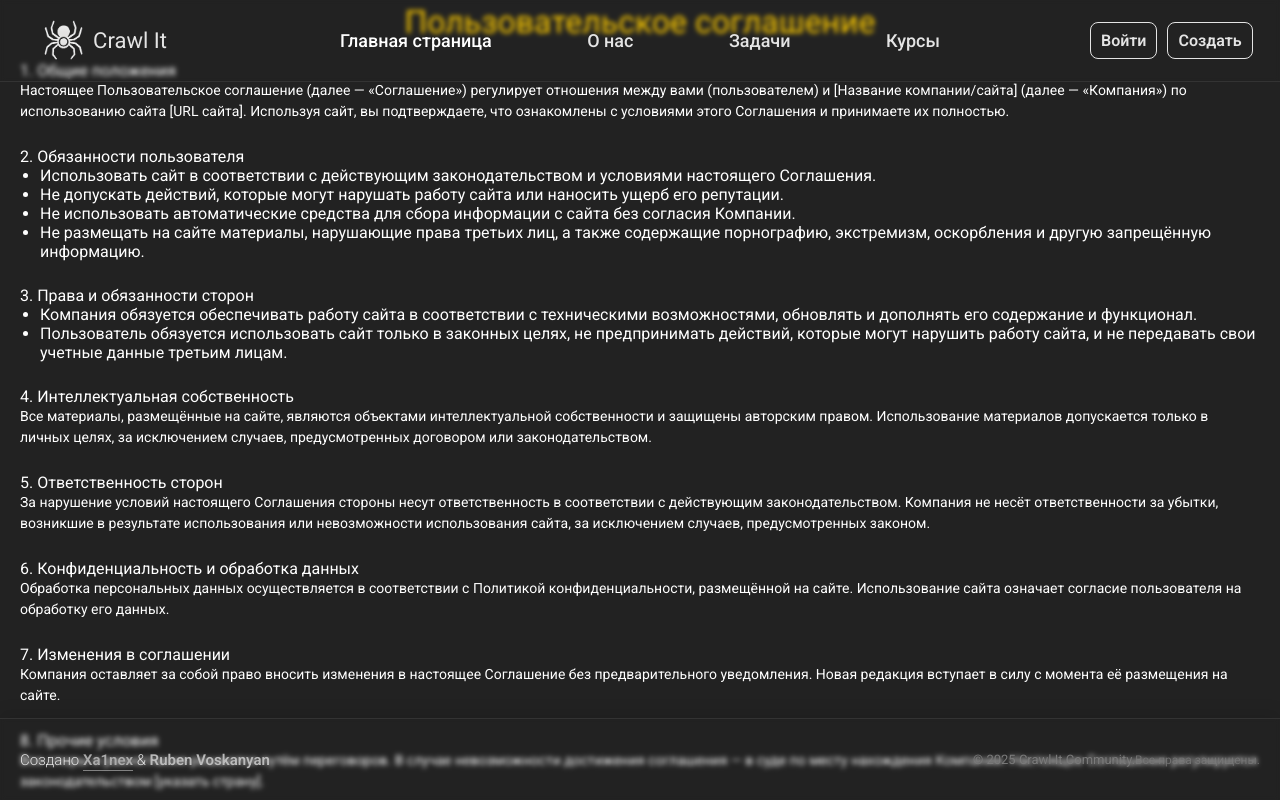
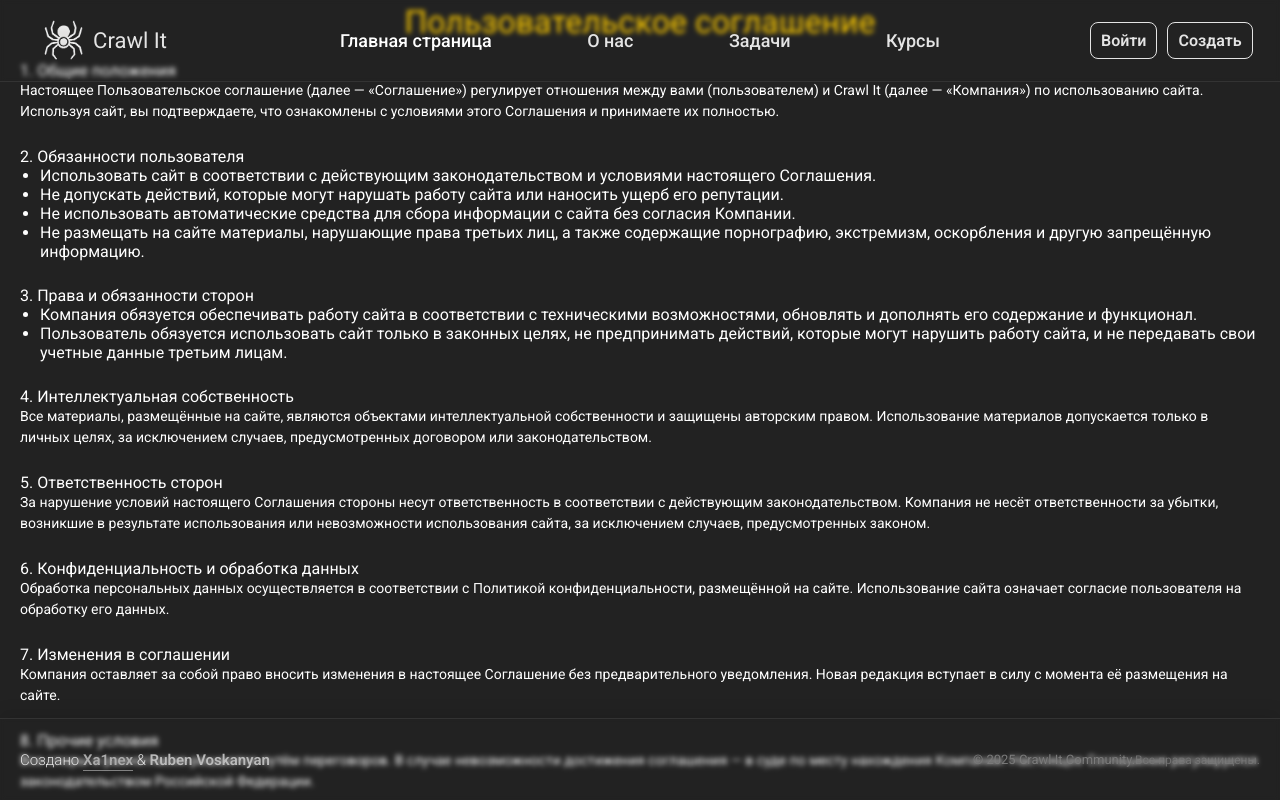
Before and after one commit to Hikoro822/Crawl-It, a Vue app: page /agreement in a window 1280 px wide. Built offline with nearby package versions, Linux system fonts and the light colour scheme; a web font is replaced by a local one.

Commit message:
Работа над текстом

```diff
--- a/src/components/AppAgreement.vue
+++ b/src/components/AppAgreement.vue
@@ -21,7 +21,7 @@ export default {
     const sections = ref([
       {
         title: "1. Общие положения",
-        content: "Настоящее Пользовательское соглашение (далее — «Соглашение») регулирует отношения между вами (пользователем) и [Название компании/сайта] (далее — «Компания») по использованию сайта [URL сайта]. Используя сайт, вы подтверждаете, что ознакомлены с условиями этого Соглашения и принимаете их полностью.",
+        content: "Настоящее Пользовательское соглашение (далее — «Соглашение») регулирует отношения между вами (пользователем) и Crawl It (далее — «Компания») по использованию сайта. Используя сайт, вы подтверждаете, что ознакомлены с условиями этого Соглашения и принимаете их полностью.",
         type: "text"
       },
       {
@@ -64,7 +64,7 @@ export default {
       },
       {
         title: "8. Прочие условия",
-        content: "Все споры и разногласия решаются путём переговоров. В случае невозможности достижения соглашения — в суде по месту нахождения Компании. Настоящее Соглашение регулируется законодательством [указать страну].",
+        content: "Все споры и разногласия решаются путём переговоров. В случае невозможности достижения соглашения — в суде по месту нахождения Компании. Настоящее Соглашение регулируется законодательством Российской Федерации.",
         type: "text"
       }
     ]);
```
